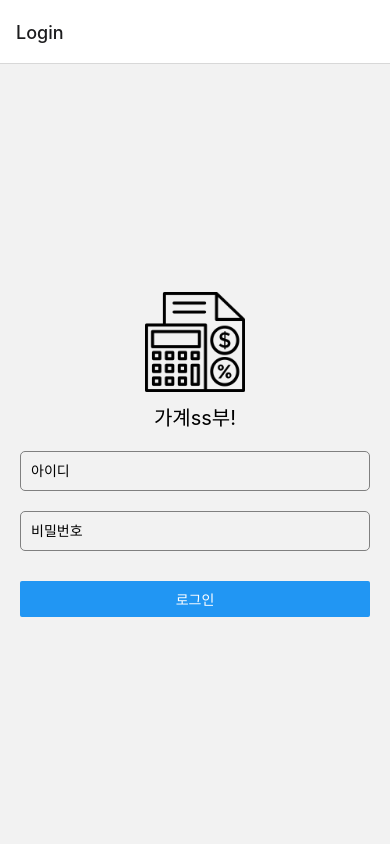
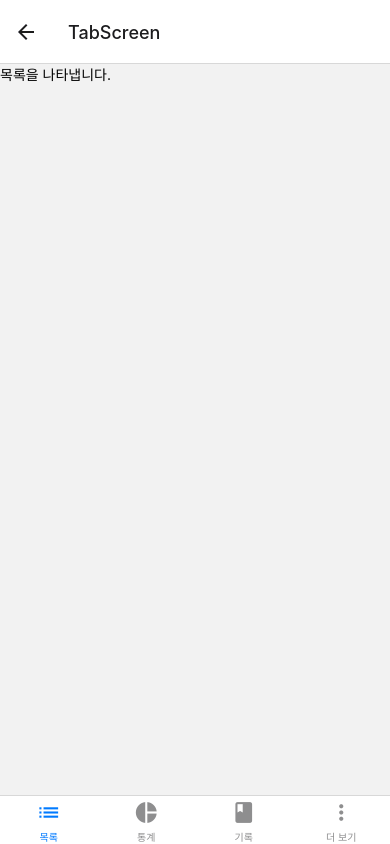
Before and after one commit to 2023MadCamp-Week2/Week2_application, a React Native app in the folder week2/: screen /TabScreen in a window 390 px wide. Before the commit this address had no page. Built offline with nearby package versions, Linux system fonts and the light colour scheme.

Commit message:
Basic format

```diff
--- a/week2/package.json
+++ b/week2/package.json
@@ -9,12 +9,14 @@
     "web": "expo start --web"
   },
   "dependencies": {
+    "@react-navigation/bottom-tabs": "^6.5.8",
     "@react-navigation/native": "^6.1.7",
     "@react-navigation/stack": "^6.3.17",
     "expo": "~48.0.18",
     "expo-status-bar": "~1.4.4",
     "react": "18.2.0",
-    "react-native": "0.71.8"
+    "react-native": "0.71.8",
+    "react-native-vector-icons": "^9.2.0"
   },
   "devDependencies": {
     "@babel/core": "^7.20.0"
--- a/week2/src/App.js
+++ b/week2/src/App.js
@@ -1,10 +1,8 @@
-import { StatusBar } from "expo-status-bar";
-import { StyleSheet, Text, View } from "react-native";
 import * as React from "react";
 import { NavigationContainer } from "@react-navigation/native";
 import { createStackNavigator } from "@react-navigation/stack";
 import LoginScreen from "./screens/LoginScreen";
-import MainScreen from "./screens/MainScreen";
+import TabScreen from "./screens/TabScreen";
 
 const Stack = createStackNavigator();
 
@@ -13,19 +11,10 @@ function App() {
     <NavigationContainer>
       <Stack.Navigator initialRouteName="Login">
         <Stack.Screen name="Login" component={LoginScreen} />
-        <Stack.Screen name="Main" component={MainScreen} />
+        <Stack.Screen name="TabScreen" component={TabScreen} />
       </Stack.Navigator>
     </NavigationContainer>
   );
 }
 
-const styles = StyleSheet.create({
-  container: {
-    flex: 1,
-    backgroundColor: "#fff",
-    alignItems: "center",
-    justifyContent: "center",
-  },
-});
-
 export default App;
--- a/week2/src/screens/LoginScreen.js
+++ b/week2/src/screens/LoginScreen.js
@@ -9,14 +9,14 @@ const LoginScreen = ({ navigation }) => {
   const [password, setPassword] = useState("");
 
   const handleLogin = () => {
-    navigation.navigate("Main"); // 로그인 성공 후 메인 화면으로 이동
+    navigation.navigate("TabScreen"); // 로그인 성공 후 메인 화면으로 이동
   };
 
   return (
     <View style={styles.container}>
       <View style={styles.imageContainer}>
         <Image style={styles.image} source={imagePath} />
-        <Text style={styles.text}>가계ss부!</Text>
+        <Text style={styles.text}>가계부!</Text>
       </View>
       <TextInput
         style={styles.input}
--- a/week2/src/screens/MainScreen.js
+++ /dev/null
@@ -1,13 +0,0 @@
-// src/screens/MainScreen.js
-import React from "react";
-import { Text, View } from "react-native";
-
-const MainScreen = () => {
-  return (
-    <View>
-      <Text style={styles.text}>메인 화면</Text>
-    </View>
-  );
-};
-
-export default MainScreen;
--- /dev/null
+++ b/week2/src/screens/TabScreen.js
@@ -0,0 +1,64 @@
+import React from "react";
+import { createBottomTabNavigator } from "@react-navigation/bottom-tabs";
+import { Text } from "react-native";
+import Icon from "react-native-vector-icons/MaterialIcons";
+import Icon2 from "react-native-vector-icons/Ionicons";
+import ListScreen from "./Tabs/ListScreen";
+import RecordScreen from "./Tabs/RecordScreen";
+import StatsScreen from "./Tabs/StatsScreen";
+import Tab4Screen from "./Tabs/Tab4Screen";
+
+const Tab = createBottomTabNavigator();
+
+function BottomTabNavigationApp() {
+  return (
+    <Tab.Navigator initialRouteName="Home">
+      <Tab.Screen
+        name="목록"
+        component={ListScreen}
+        options={{
+          headerShown: false,
+          title: "목록",
+          tabBarIcon: ({ color, size }) => (
+            <Icon name="list" color={color} size={size} />
+          ),
+        }}
+      />
+      <Tab.Screen
+        name="통계"
+        component={StatsScreen}
+        options={{
+          headerShown: false,
+          title: "통계",
+          tabBarIcon: ({ color, size }) => (
+            <Icon name="pie-chart" color={color} size={size} />
+          ),
+        }}
+      />
+      <Tab.Screen
+        name="기록"
+        component={RecordScreen}
+        options={{
+          headerShown: false,
+          title: "기록",
+          tabBarIcon: ({ color, size }) => (
+            <Icon name="book" color={color} size={size} />
+          ),
+        }}
+      />
+      <Tab.Screen
+        name="더 보기"
+        component={Tab4Screen}
+        options={{
+          headerShown: false,
+          title: "더 보기",
+          tabBarIcon: ({ color, size }) => (
+            <Icon name="more-vert" color={color} size={size} />
+          ),
+        }}
+      />
+    </Tab.Navigator>
+  );
+}
+
+export default BottomTabNavigationApp;
--- /dev/null
+++ b/week2/src/screens/Tabs/ListScreen.js
@@ -0,0 +1,8 @@
+import React from "react";
+import { Text } from "react-native";
+
+function ListScreen() {
+  return <Text>목록을 나타냅니다.</Text>;
+}
+
+export default ListScreen;
--- /dev/null
+++ b/week2/src/screens/Tabs/RecordScreen.js
@@ -0,0 +1,8 @@
+import React from "react";
+import { Text } from "react-native";
+
+function RecordScreen() {
+  return <Text>기록하는 곳입니다.</Text>;
+}
+
+export default RecordScreen;
--- /dev/null
+++ b/week2/src/screens/Tabs/StatsScreen.js
@@ -0,0 +1,8 @@
+import React from "react";
+import { Text } from "react-native";
+
+function StatsScreen() {
+  return <Text>통계들을 나타냅니다.</Text>;
+}
+
+export default StatsScreen;
--- /dev/null
+++ b/week2/src/screens/Tabs/Tab4Screen.js
@@ -0,0 +1,8 @@
+import React from "react";
+import { Text } from "react-native";
+
+function Tab4Screen() {
+  return <Text>더 보기</Text>;
+}
+
+export default Tab4Screen;
```
Also changed, not shown: 1 other file (tests, documents, lock files or other folders).
